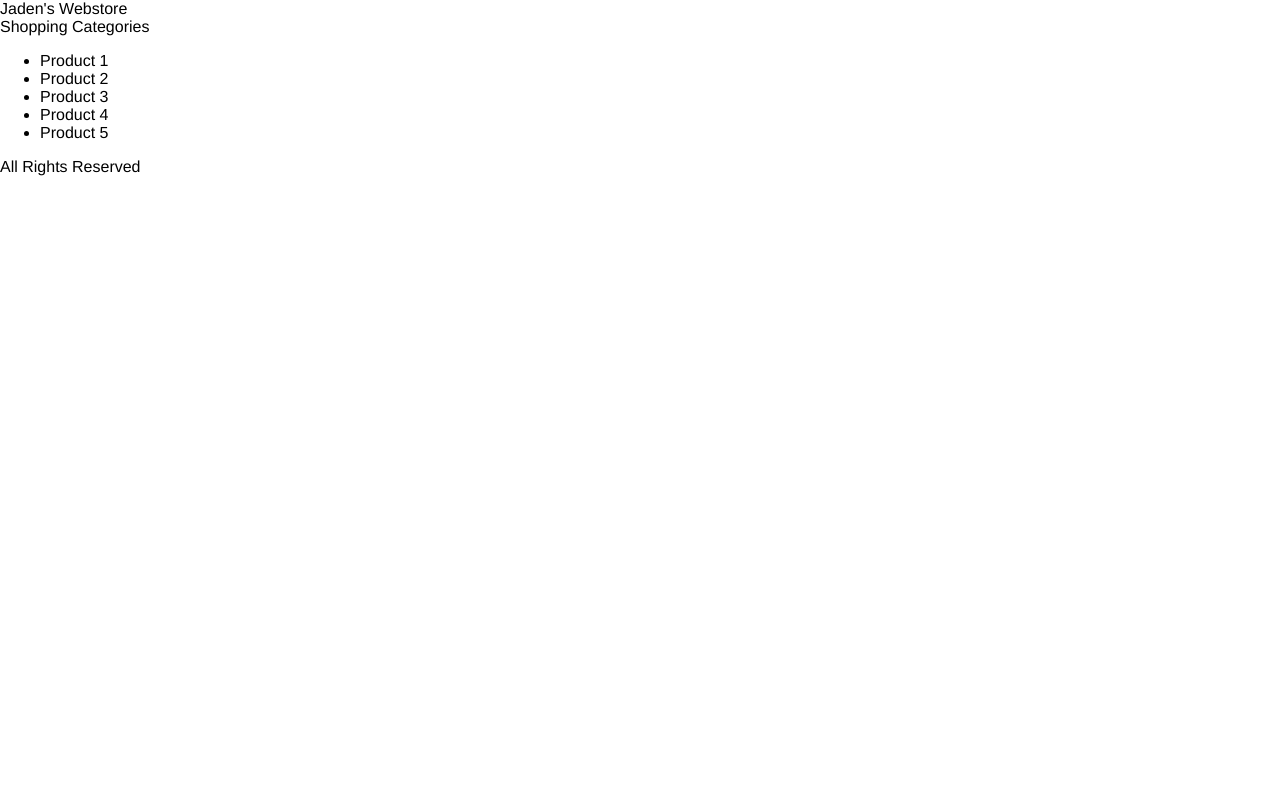
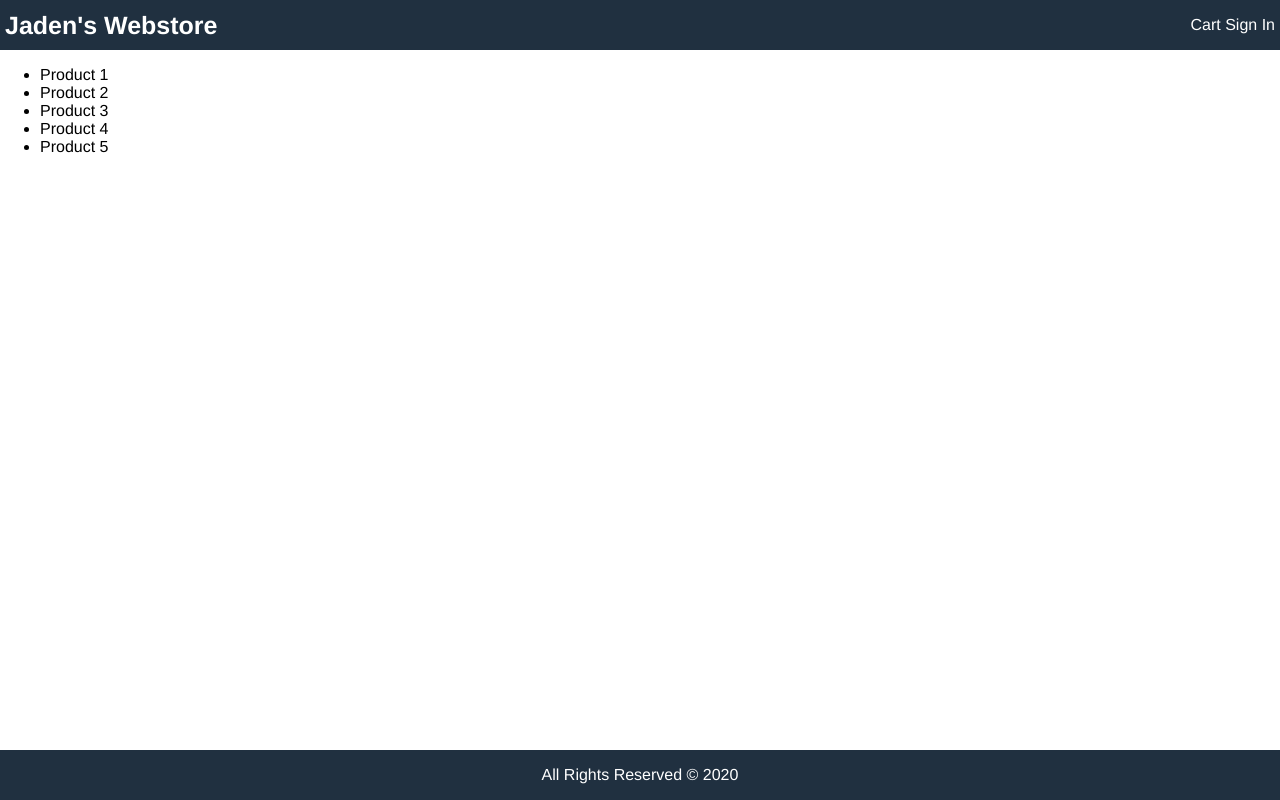
Before and after one commit to StephenGreen88/JadenWebsstore, a plain HTML site: page JadenWebstore/Template/index.html in a window 1280 px wide. Drawn offline with Linux system fonts and the light colour scheme.

Commit message:
Initial styling of the header, brand, and header-links as well as the footer.

```diff
--- a/JadenWebstore/Template/index.html
+++ b/JadenWebstore/Template/index.html
@@ -9,15 +9,19 @@
 </head>
 
 <body>
-    <div>
+    <div class="grid-container">
         <!-- Header -->
-        <header>Jaden's Webstore</header>
-        <!-- Aside -->
-        <aside>
-            Shopping Categories
-        </aside>
+        <header class="header">
+            <div class="brand">
+                <a href="./index.html">Jaden's Webstore</a>
+            </div>
+            <div class="header-links">
+                <a href="cart.html">Cart</a>
+                <a href="signin.html">Sign In</a>
+            </div>
+        </header>
         <!-- Main Section -->
-        <main>
+        <main class="main">
             <ul>
                 <li>Product 1</li>
                 <li>Product 2</li>
@@ -27,8 +31,8 @@
             </ul>
         </main>
         <!-- Footer -->
-        <footer>
-            All Rights Reserved
+        <footer class="footer">
+            All Rights Reserved &copy 2020
         </footer>
     </div>
 </body>
--- a/JadenWebstore/Template/style.css
+++ b/JadenWebstore/Template/style.css
@@ -18,16 +18,49 @@ body {
         "header"
         "main"
         "footer";
+    grid-template-columns: 1fr;
+    grid-template-rows: 5rem 1fr 5rem;
+    height: 100%;
 }
 
+/* Header */
 .header {
     grid-area: header;
+    background-color: #203040;
+    color: #ffffff;
+    display: flex;
+    justify-content: space-between;
+    align-items: center;
+    padding: 0.5rem;
+}
+
+.header a {
+    color: #ffffff;
+    text-decoration: none;
+}
+
+.header-links a:hover {
+    color: #ff8000;
+}
+
+/* Brand */
+.brand a {
+    color: #ffffff;
+    font-size: 2.5rem;
+    font-weight: bold;
+    text-decoration: none;
 }
 
 .main {
     grid-area: main;
 }
 
+/* Footer */
 .footer {
     grid-area: footer;
+    background-color: #203040;
+    color: #ffffff;
+    display: flex;
+    justify-content: center;
+    align-items: center;
 }
```
